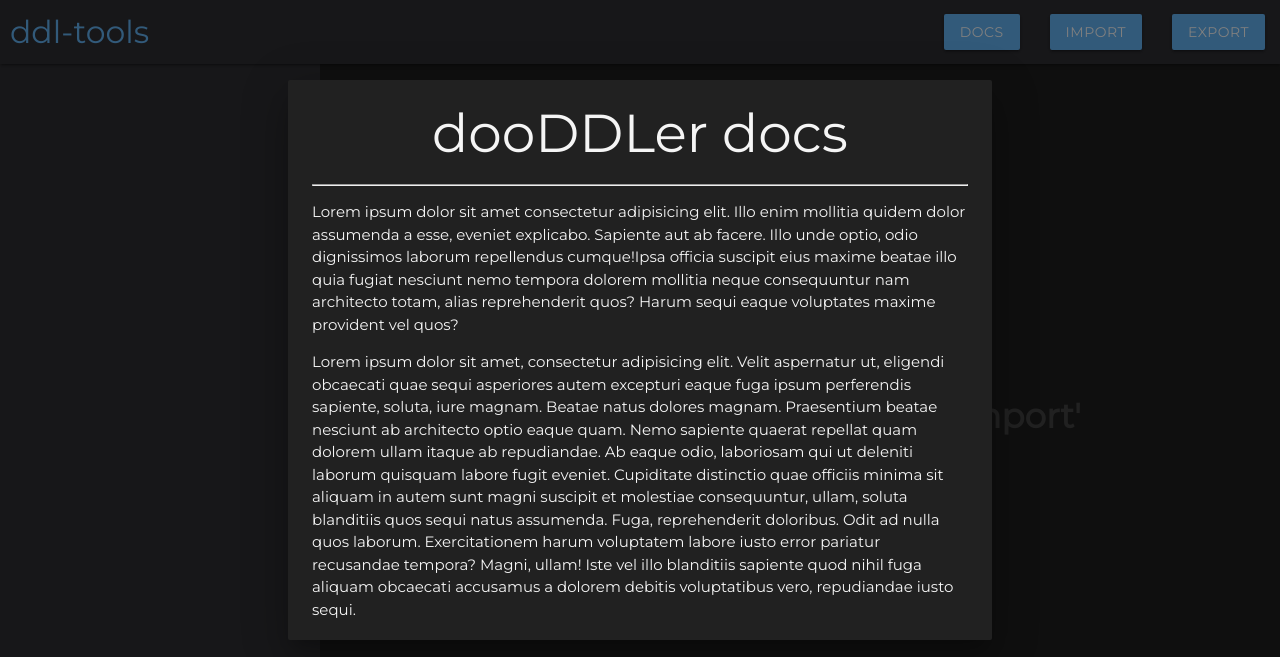
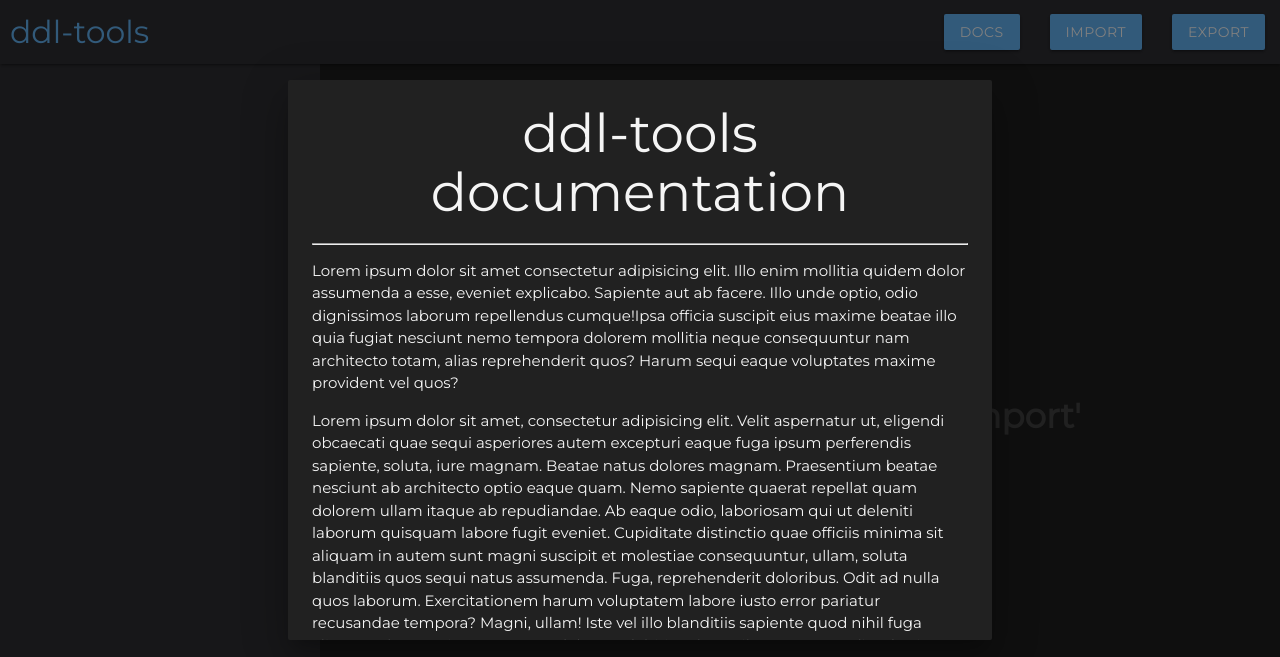
Before and after one commit to st01k/ddl-tools, an Electron app: page static/index.html in a window 1280 px wide. Both pictures are taken after a click on the link "DOCS". Shown: the top 657 px of the page. Drawn offline with Linux system fonts and the light colour scheme; no server answers.

Commit message:
modal border color fix

```diff
--- a/static/css/main.css
+++ b/static/css/main.css
@@ -4,6 +4,10 @@ body {
   margin: 0;
   padding: 0;
   font-family: 'Montserrat', sans-serif;
+}
+
+.modal:focus {
+  outline-color: #64b5f6;
 }
 
 nav .brand-logo {
--- a/static/index.html
+++ b/static/index.html
@@ -77,7 +77,7 @@
 
   <div id="modal-docs" class="modal grey darken-4">
     <div class="modal-content">
-      <h2 class="center-align">dooDDLer docs</h2>
+      <h2 class="center-align">ddl-tools documentation</h2>
       <hr>
       <p>Lorem ipsum dolor sit amet consectetur adipisicing elit. Illo enim mollitia quidem dolor assumenda a esse, eveniet explicabo. Sapiente aut ab facere. Illo unde optio, odio dignissimos laborum repellendus cumque!Ipsa officia suscipit eius maxime beatae illo quia fugiat nesciunt nemo tempora dolorem mollitia neque consequuntur nam architecto totam, alias reprehenderit quos? Harum sequi eaque voluptates maxime provident vel quos?</p>
       <p>Lorem ipsum dolor sit amet, consectetur adipisicing elit. Velit aspernatur ut, eligendi obcaecati quae sequi asperiores autem excepturi eaque fuga ipsum perferendis sapiente, soluta, iure magnam. Beatae natus dolores magnam.
```
